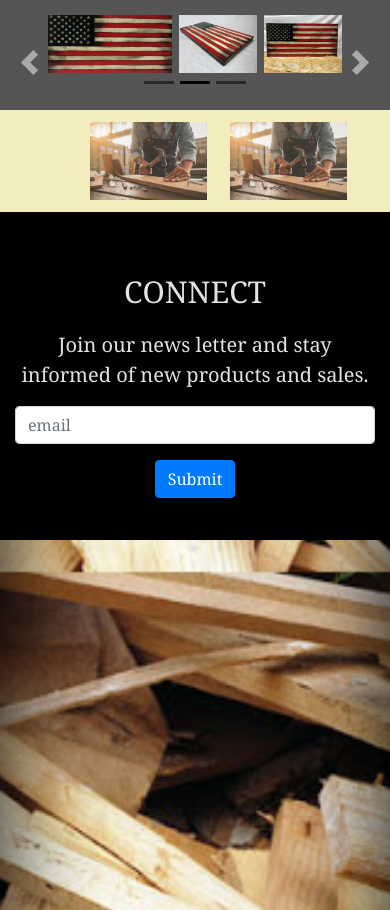
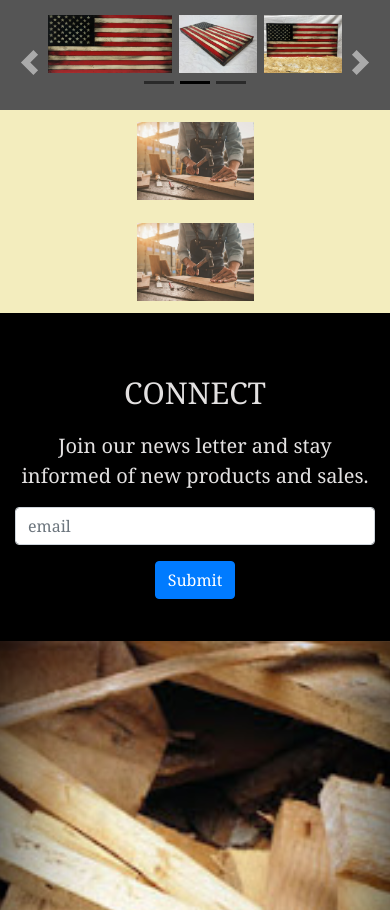
Before and after one commit to GMorse19/off-street, a React (Create React App) app: page /#/ in a window 390 px wide. Shown: the part 1116-2026 px from the top of the page. Built offline with nearby package versions, Linux system fonts and the light colour scheme.

Commit message:
Removed flex

```diff
--- a/src/Components/Connect/Connect.scss
+++ b/src/Components/Connect/Connect.scss
@@ -43,13 +43,13 @@
 }
 
 @media screen and (max-width: 1000px) {
-  .display {
-    display: flex;
-  }
+  // .display {
+  //   display: flex;
+  // }
 }
 
 @media screen and (max-width: 500px) {
-  .display {
-    display: flex;
-  }
+  // .display {
+  //   display: flex;
+  // }
 }
```
